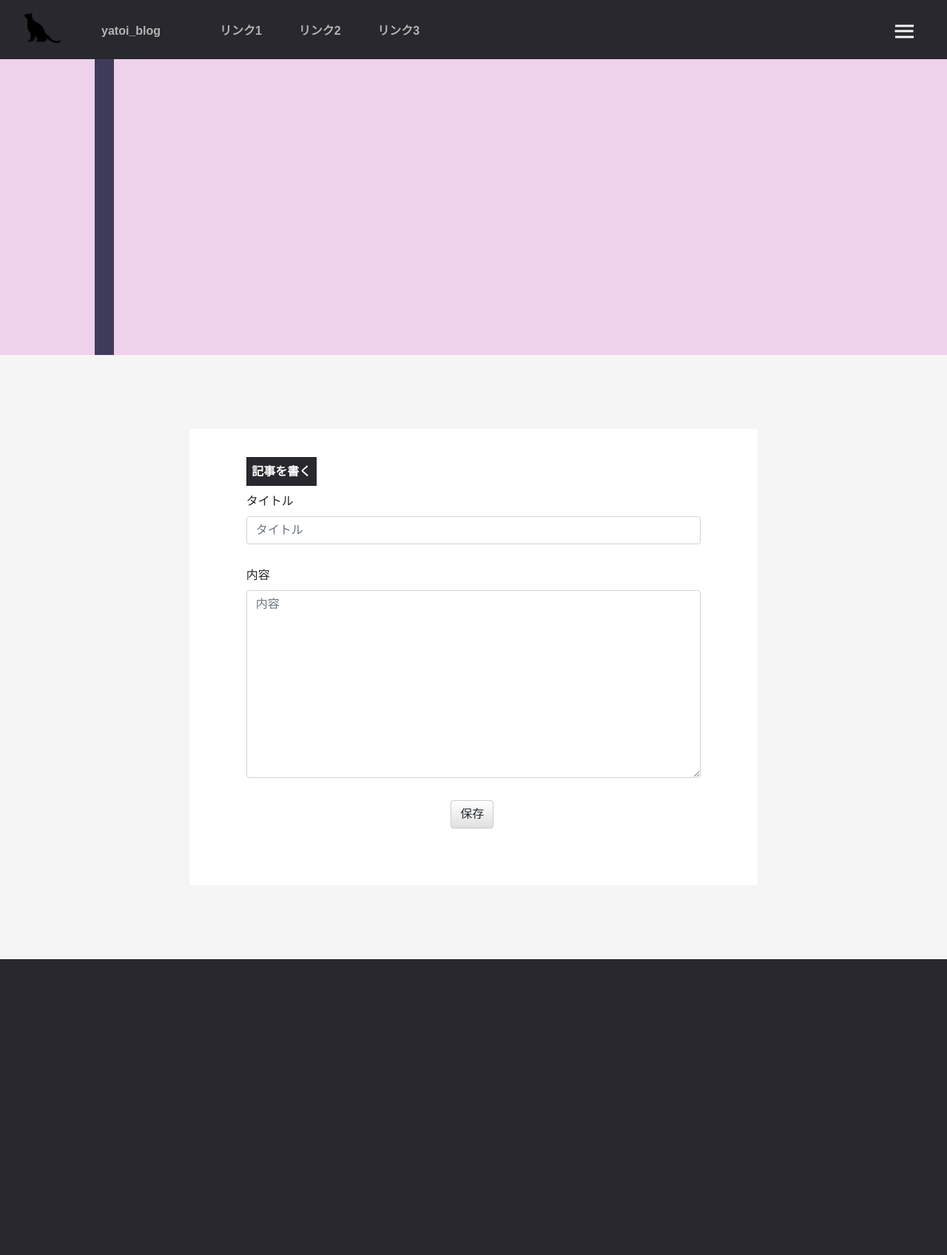
After one commit to sougo0811/Blog_App_Python, a Django app: page /post/new/ in a window 1280 px wide. The commit adds this page. Shown: the whole page at 74% size. Run offline with Django 3.2, Linux system fonts and the light colour scheme; some libraries are stand-ins or nearby versions.

Commit message:
ブログアプリ機能追加 （追加、編集、保存） レイアウト変更

```diff
--- /dev/null
+++ b/blog/forms.py
@@ -0,0 +1,9 @@
+from django import forms
+
+from .models import Post
+
+class PostForm(forms.ModelForm):
+
+    class Meta:
+        model = Post
+        fields = ('title', 'text')
--- a/blog/models.py
+++ b/blog/models.py
@@ -4,11 +4,11 @@ from django.utils import timezone
 
 
 class Post(models.Model):
-    author = models.ForeignKey(settings.AUTH_USER_MODEL, on_delete=models.CASCADE)
-    title = models.CharField(max_length=30)
-    text = models.TextField()
-    created_date = models.DateTimeField(default=timezone.now)
-    published_date = models.DateTimeField(blank=True, null=True)
+    author = models.ForeignKey(settings.AUTH_USER_MODEL, on_delete=models.CASCADE, verbose_name="作成者")
+    title = models.CharField(max_length=30,verbose_name="タイトル")
+    text = models.TextField(verbose_name="内容")
+    created_date = models.DateTimeField(default=timezone.now, verbose_name="作成日")
+    published_date = models.DateTimeField(blank=True, null=True, verbose_name="公開日")
 
 
     def publish(self):
--- a/blog/static/css/blog.css
+++ b/blog/static/css/blog.css
@@ -22,7 +22,7 @@ header{
 .header_icon{
   float: left;
   padding-left: 20px;
-  padding-right: 40px;
+  padding-right: 30px;
 }
 
 .header_links{
@@ -64,6 +64,7 @@ a:hover.header_link{
 
 .header_link{
   font-weight: bold;
+  font-size: 1.25vw;
 }
 
 /* hamburgerここから */
@@ -310,6 +311,26 @@ a.blog_title{
   line-height: 50px;
 }
 
+.col-form-label{
+  padding-left: 30px;
+}
+
+.form-control{
+  margin-bottom: 30px;
+}
+
+.add{
+  margin: 0 45%;
+}
+
+.save{
+  margin:0 45%;
+}
+
+.edit{
+  margin: 0 45% 30px 45%;
+}
+
 footer{
   background-color: #28282e;
   height: 400px;
--- a/blog/templates/blog/base.html
+++ b/blog/templates/blog/base.html
@@ -9,6 +9,8 @@
   <link rel="stylesheet" href="{% static 'css/reset.css' %}">
   <link rel="stylesheet" href="{% static 'css/blog.css' %}">
   <link rel="icon" type="image/png" href="{% static 'icons/yatoi_icon.png' %}">
+
+  <link rel="stylesheet" href="//maxcdn.bootstrapcdn.com/bootstrap/3.2.0/css/bootstrap-theme.min.css">
   <title>yatoi_blog</title>
 </head>
 <body>
@@ -18,9 +20,13 @@
       <div class="header_icon"><img src="{% static 'images/見上げる猫.png' %}" alt="ホームページアイコン" class="icon" width="75" height="75"></div>
       <div class="header_links row">
         <div class="blog_name col-3"><a class="header_link underline" href="/">yatoi_blog</a></div>
-        <div class="col-2"><a class="header_link underline" href="/">link1</a></div>
-        <div class="col-2"><a class="header_link underline" href="/">link2</a></div>
-        <div class="col-2"><a class="header_link underline" href="/">link3</a></div>
+        {% if user.is_authenticated %}
+          <div class="col-2"><a class="header_link underline" href="{% url 'post_new' %}">追加</a></div>
+        {% else %}
+          <div class="col-2"><a class="header_link underline" href="/">リンク1</a></div>
+        {% endif %}
+        <div class="col-2"><a class="header_link underline" href="/">リンク2</a></div>
+        <div class="col-2"><a class="header_link underline" href="/">リンク3</a></div>
       </div>
     </div>
 
--- a/blog/templates/blog/post_detail.html
+++ b/blog/templates/blog/post_detail.html
@@ -13,6 +13,9 @@
     {% endif %}
     <div class="blog_text">{{ post.text|linebreaksbr }}</div>
   </div>
+  {% if user.is_authenticated %}
+    <a class="edit btn btn-default" href="{% url 'post_edit' pk=post.pk %}">編集</a>
+  {% endif %}
 </div>
 <div class="space"></div>
 {% endblock %}
--- /dev/null
+++ b/blog/templates/blog/post_edit.html
@@ -0,0 +1,16 @@
+{% extends 'blog/base.html' %}
+{% load bootstrap4 %}
+
+{% block content %}
+<div class="space"></div>
+<div class="blog_list">
+  <div class="post contents">
+    <div class="title">記事を書く</div><br><br>
+    <form method="POST" class="post-form">{% csrf_token %}
+        {% bootstrap_form form layout="horizontal" %}
+        <button type="submit" class="save btn btn-default">保存</button>
+    </form>
+  </div>
+</div>
+<div class="space"></div>
+{% endblock %}
--- a/blog/templates/blog/post_list.html
+++ b/blog/templates/blog/post_list.html
@@ -21,6 +21,9 @@
     </div>
   {% endfor %}
   </ul>
+  {% if user.is_authenticated %}
+    <a class="edit btn btn-default" href="{% url 'post_new' %}">追加</a>
+  {% endif %}
 </div>
 <div class="space"></div>
 {% endblock %}
--- a/blog/urls.py
+++ b/blog/urls.py
@@ -4,4 +4,6 @@ from . import views
 urlpatterns = [
     path('', views.post_list, name='post_list'),
     path('post/<int:pk>/', views.post_detail, name='post_detail'),
+    path('post/new/', views.post_new, name='post_new'),
+    path('post/<int:pk>/edit/', views.post_edit, name='post_edit'),
 ]
--- a/blog/views.py
+++ b/blog/views.py
@@ -1,6 +1,7 @@
-from django.shortcuts import render, get_object_or_404
+from django.shortcuts import render, get_object_or_404, redirect
 from django.utils import timezone
 from .models import Post
+from .forms import PostForm
 
 def post_list(request):
     posts = Post.objects.filter(published_date__lte=timezone.now()).order_by('published_date')
@@ -9,3 +10,30 @@ def post_list(request):
 def post_detail(request, pk):
     post = get_object_or_404(Post, pk=pk)
     return render(request, 'blog/post_detail.html', {'post': post})
+
+def post_new(request):
+    if request.method == "POST":
+        form = PostForm(request.POST)
+        if form.is_valid():
+            post = form.save(commit=False)
+            post.author = request.user
+            post.published_date = timezone.now()
+            post.save()
+            return redirect('post_detail', pk=post.pk)
+    else:
+        form = PostForm()
+    return render(request, 'blog/post_edit.html', {'form': form})
+
+def post_edit(request, pk):
+    post = get_object_or_404(Post, pk=pk)
+    if request.method == "POST":
+        form = PostForm(request.POST, instance=post)
+        if form.is_valid():
+            post = form.save(commit=False)
+            post.author = request.user
+            post.published_date = timezone.now()
+            post.save()
+            return redirect('post_detail', pk=post.pk)
+    else:
+        form = PostForm(instance=post)
+    return render(request, 'blog/post_edit.html', {'form': form})
```
